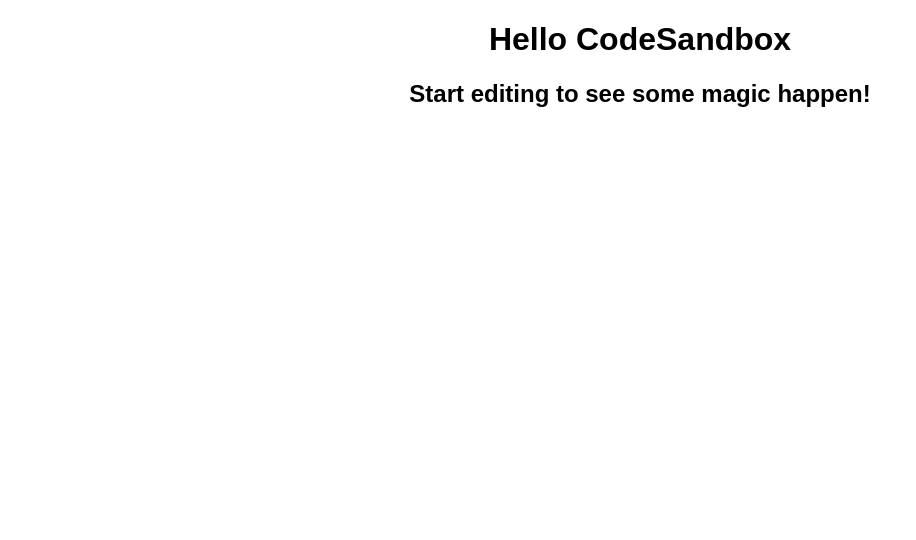
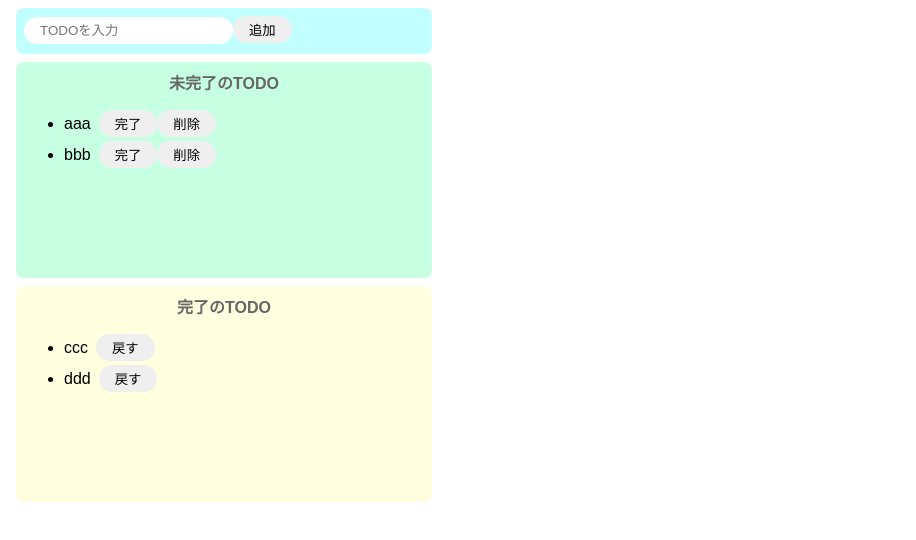
Before and after one commit to aoimaru/react-ToDoApp, a React (Create React App) app: page / in a window 1280 px wide. Shown: the top 540 px of the page, without its empty margins (0-916 px from the left). Built offline with nearby package versions, Linux system fonts and the light colour scheme.

Commit message:
prpbabry it's a firrst commit

```diff
--- a/src/App.js
+++ /dev/null
@@ -1,10 +0,0 @@
-import "./styles.css";
-
-export default function App() {
-  return (
-    <div className="App">
-      <h1>Hello CodeSandbox</h1>
-      <h2>Start editing to see some magic happen!</h2>
-    </div>
-  );
-}
--- /dev/null
+++ b/src/App.jsx
@@ -0,0 +1,59 @@
+import React, { useState } from "react";
+import "./styles.css";
+
+export const App = () => {
+  const [todoText, setTodoText] = useState("");
+  const [incompleteTodos, setIncompleteTodos] = useState(["aaa", "bbb"]);
+  const [completeTddos, setCompleteTodos] = useState(["ccc", "ddd"]);
+
+  const onChangeTodoText = (event) => {
+    setTodoText(event.target.value);
+  };
+
+  const onClickAdd = () => {
+    if (todoText === "") return;
+    const newTodos = [...incompleteTodos, todoText];
+    setIncompleteTodos(newTodos);
+    setTodoText("");
+  };
+
+  return (
+    <React.Fragment>
+      <div className="input-area">
+        <input
+          placeholder="TODOを入力"
+          value={todoText}
+          onChange={onChangeTodoText}
+        />
+        <button onClick={onClickAdd}>追加</button>
+      </div>
+      <div className="incomplete-area">
+        <p className="title">未完了のTODO</p>
+        <ul>
+          {incompleteTodos.map((todo) => {
+            return (
+              <div key={todo} className="list-row">
+                <li>{todo}</li>
+                <button>完了</button>
+                <button>削除</button>
+              </div>
+            );
+          })}
+        </ul>
+      </div>
+      <div className="complete-area">
+        <p className="title">完了のTODO</p>
+        <ul>
+          {completeTddos.map((todo) => {
+            return (
+              <div key={todo} className="list-row">
+                <li>{todo}</li>
+                <button>戻す</button>
+              </div>
+            );
+          })}
+        </ul>
+      </div>
+    </React.Fragment>
+  );
+};
--- a/src/index.js
+++ b/src/index.js
@@ -1,12 +1,6 @@
 import { StrictMode } from "react";
 import ReactDOM from "react-dom";
 
-import App from "./App";
+import { App } from "./App";
 
-const rootElement = document.getElementById("root");
-ReactDOM.render(
-  <StrictMode>
-    <App />
-  </StrictMode>,
-  rootElement
-);
+ReactDOM.render(<App />, document.getElementById("root"));
--- a/src/styles.css
+++ b/src/styles.css
@@ -1,4 +1,66 @@
-.App {
+body {
   font-family: sans-serif;
+}
+
+input {
+  border-radius: 16px;
+  border: none;
+  padding: 6px 16px;
+  outline: none;
+}
+
+button {
+  border-radius: 16px;
+  border: none;
+  padding: 4px 16px;
+}
+
+button:hover {
+  background-color: #ff7fff;
+  color: #fff;
+  cursor: pointer;
+}
+
+li {
+  margin-right: 8px;
+}
+
+.input-area {
+  background-color: #c1ffff;
+  width: 400px;
+  height: 30px;
+  padding: 8px;
+  margin: 8px;
+  border-radius: 8px;
+}
+
+.incomplete-area {
+  background-color: #c6ffe2;
+  width: 400px;
+  min-height: 200px;
+  padding: 8px;
+  margin: 8px;
+  border-radius: 8px;
+}
+
+.complete-area {
+  background-color: #ffffe0;
+  width: 400px;
+  min-height: 200px;
+  padding: 8px;
+  margin: 8px;
+  border-radius: 8px;
+}
+
+.title {
   text-align: center;
+  margin-top: 0;
+  font-weight: bold;
+  color: #666666;
 }
+
+.list-row {
+  display: flex;
+  align-items: center;
+  padding-bottom: 4px;
+}
```
